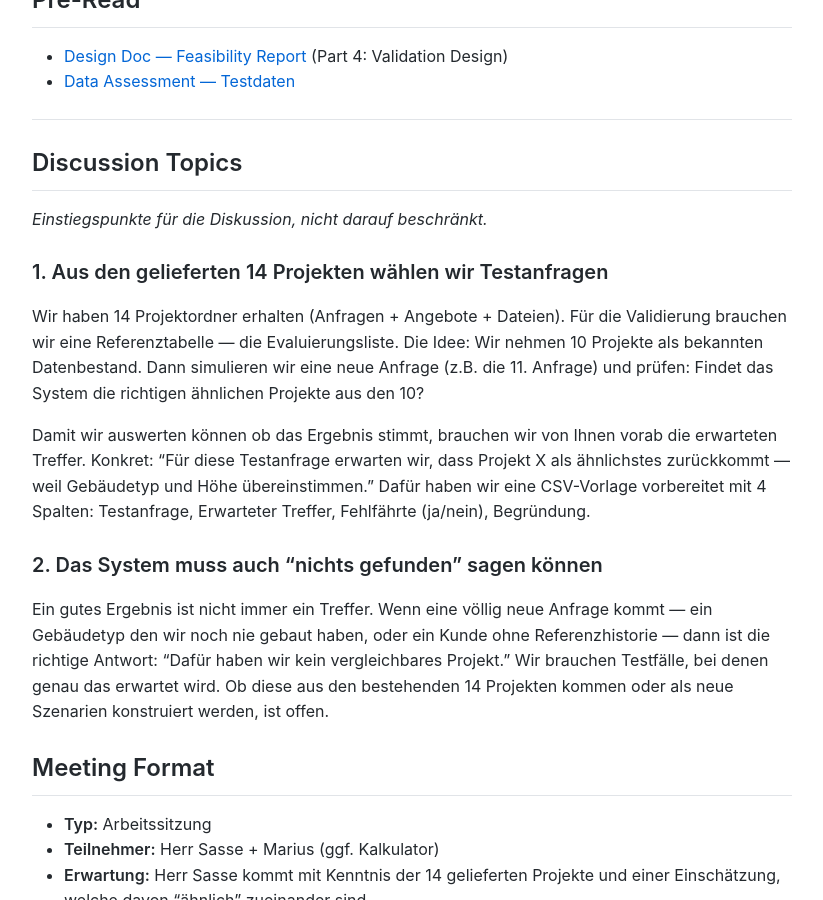
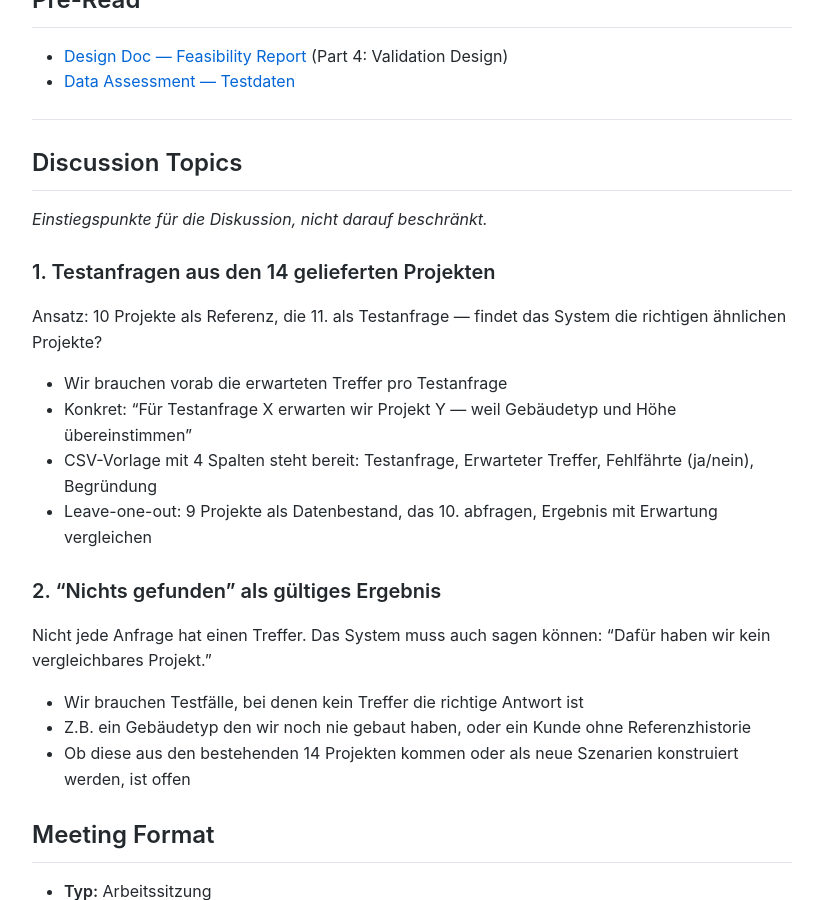
Before and after one commit to MariusWilsch/public-wilsch-ai-pages, a Jekyll site: the page built from project/rekers/meeting-agenda-evaluierungsliste.md, in a window 1280 px wide and 900 px high, scrolled down 701 px. Shown: the whole window, without its empty margins (228-1051 px from the left). Built offline with Jekyll 4.4.1, drawn with Linux system fonts in a browser that asks for light colours; our own code applies the rules of GitHub Pages for plain Markdown files.

Commit message:
Sync from hippocampus 2026-02-10

```diff
--- a/project/rekers/meeting-agenda-evaluierungsliste.md
+++ b/project/rekers/meeting-agenda-evaluierungsliste.md
@@ -23,15 +23,22 @@ Validierungsdesign für den V006 Feasibility Report klären, damit die POC-Tests
 
 *Einstiegspunkte für die Diskussion, nicht darauf beschränkt.*
 
-### 1. Aus den gelieferten 14 Projekten wählen wir Testanfragen
+### 1. Testanfragen aus den 14 gelieferten Projekten
 
-Wir haben 14 Projektordner erhalten (Anfragen + Angebote + Dateien). Für die Validierung brauchen wir eine Referenztabelle — die Evaluierungsliste. Die Idee: Wir nehmen 10 Projekte als bekannten Datenbestand. Dann simulieren wir eine neue Anfrage (z.B. die 11. Anfrage) und prüfen: Findet das System die richtigen ähnlichen Projekte aus den 10?
+Ansatz: 10 Projekte als Referenz, die 11. als Testanfrage — findet das System die richtigen ähnlichen Projekte?
 
-Damit wir auswerten können ob das Ergebnis stimmt, brauchen wir von Ihnen vorab die erwarteten Treffer. Konkret: "Für diese Testanfrage erwarten wir, dass Projekt X als ähnlichstes zurückkommt — weil Gebäudetyp und Höhe übereinstimmen." Dafür haben wir eine CSV-Vorlage vorbereitet mit 4 Spalten: Testanfrage, Erwarteter Treffer, Fehlfährte (ja/nein), Begründung.
+- Wir brauchen vorab die erwarteten Treffer pro Testanfrage
+- Konkret: "Für Testanfrage X erwarten wir Projekt Y — weil Gebäudetyp und Höhe übereinstimmen"
+- CSV-Vorlage mit 4 Spalten steht bereit: Testanfrage, Erwarteter Treffer, Fehlfährte (ja/nein), Begründung
+- Leave-one-out: 9 Projekte als Datenbestand, das 10. abfragen, Ergebnis mit Erwartung vergleichen
 
-### 2. Das System muss auch "nichts gefunden" sagen können
+### 2. "Nichts gefunden" als gültiges Ergebnis
 
-Ein gutes Ergebnis ist nicht immer ein Treffer. Wenn eine völlig neue Anfrage kommt — ein Gebäudetyp den wir noch nie gebaut haben, oder ein Kunde ohne Referenzhistorie — dann ist die richtige Antwort: "Dafür haben wir kein vergleichbares Projekt." Wir brauchen Testfälle, bei denen genau das erwartet wird. Ob diese aus den bestehenden 14 Projekten kommen oder als neue Szenarien konstruiert werden, ist offen.
+Nicht jede Anfrage hat einen Treffer. Das System muss auch sagen können: "Dafür haben wir kein vergleichbares Projekt."
+
+- Wir brauchen Testfälle, bei denen kein Treffer die richtige Antwort ist
+- Z.B. ein Gebäudetyp den wir noch nie gebaut haben, oder ein Kunde ohne Referenzhistorie
+- Ob diese aus den bestehenden 14 Projekten kommen oder als neue Szenarien konstruiert werden, ist offen
 
 ## Meeting Format
 
```
